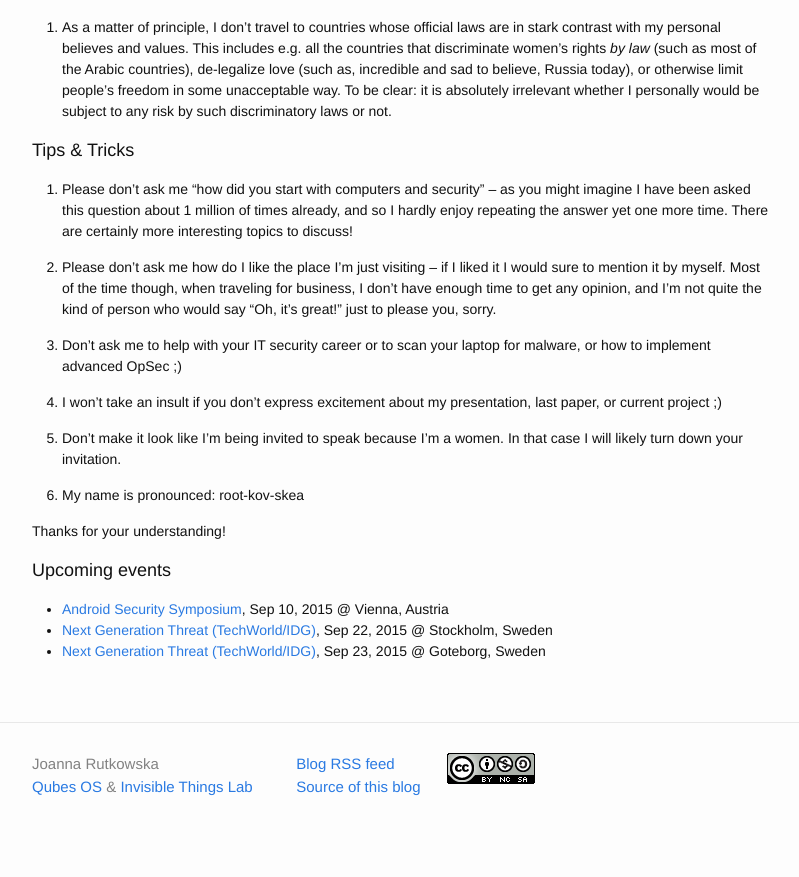
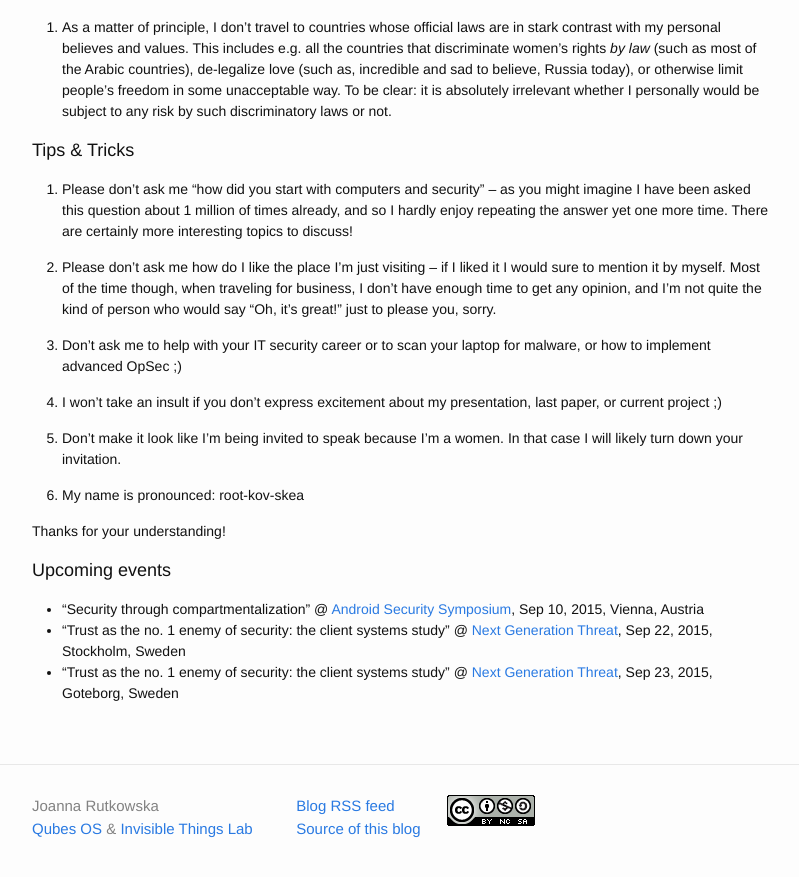
Before and after one commit to rootkovska/rootkovska.github.io, a Jekyll site: the page built from speaking.md, in a window 1280 px wide and 900 px high, scrolled down 800 px. Shown: the top 877 px of the window, without its empty margins (238-1037 px from the left). Built offline with Jekyll 4.4.1, drawn with Linux system fonts in a browser that asks for light colours; Markdown is read by kramdown in place of the engine named in the settings.

Commit message:
speaking: formatting

```diff
--- a/speaking.md
+++ b/speaking.md
@@ -87,6 +87,6 @@ Thanks for your understanding!
 Upcoming events
 ----------------
 
-* [Android Security Symposium](https://usmile.at/symposium/program), Sep 10, 2015 @ Vienna, Austria
-* [Next Generation Threat (TechWorld/IDG)](http://techworld.event.idg.se/event/ngt15/), Sep 22, 2015 @ Stockholm, Sweden
-* [Next Generation Threat (TechWorld/IDG)](http://techworld.event.idg.se/event/ngt15/), Sep 23, 2015 @ Goteborg, Sweden
+* "Security through compartmentalization" @ [Android Security Symposium](https://usmile.at/symposium/program), Sep 10, 2015, Vienna, Austria
+* "Trust as the no. 1 enemy of security: the client systems study" @ [Next Generation Threat](http://techworld.event.idg.se/event/ngt15/), Sep 22, 2015, Stockholm, Sweden
+* "Trust as the no. 1 enemy of security: the client systems study" @ [Next Generation Threat](http://techworld.event.idg.se/event/ngt15/), Sep 23, 2015, Goteborg, Sweden
```
